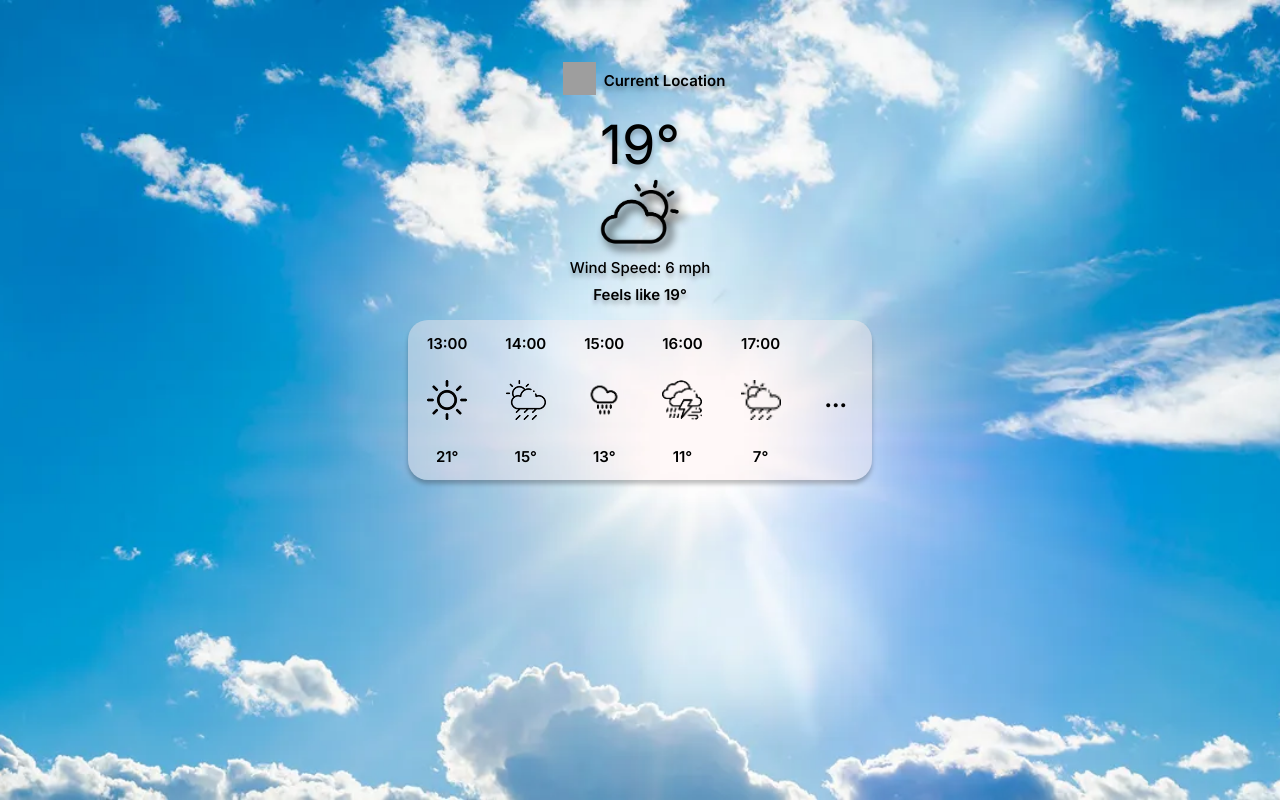
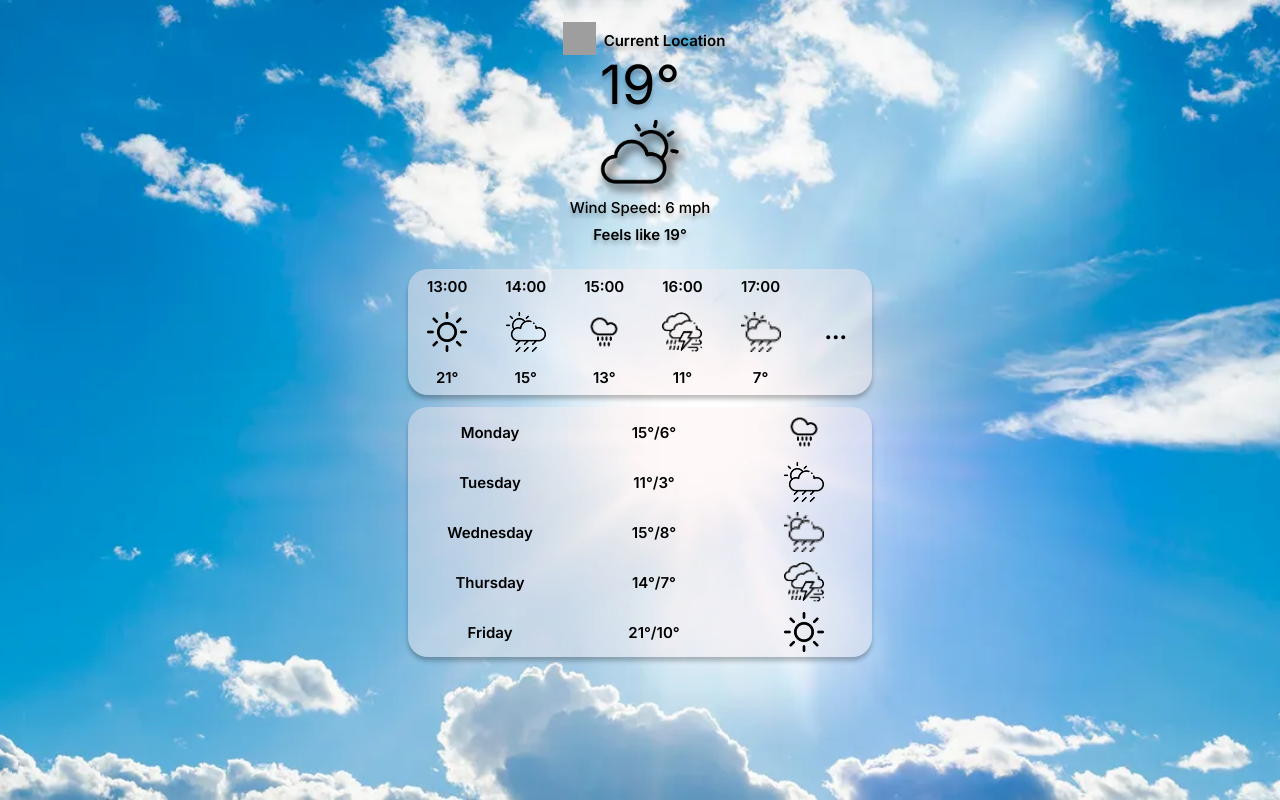
Before and after one commit to Rajpreet0404/Group-8-Weather-App, a React (Create React App) app in the folder gui-react-app/: page / in a window 1280 px wide. Built offline with nearby package versions, Linux system fonts and the light colour scheme; grey boxes are pictures that could not be loaded.

Commit message:
implement hourly and daily temperature displays

```diff
--- a/gui-react-app/src/App.js
+++ b/gui-react-app/src/App.js
@@ -2,6 +2,22 @@
 import React from "react";
 import "./reset.css"; // Import the CSS file
 import "./style.css"; // Import the CSS file
+
+const hourlyTemps = [
+  { time: "13:00", imgSrc: "/image5.png", alt: "Sunny",  temp: "21°"},
+  { time: "14:00", imgSrc: "/image4.png", alt: "Partly cloudy",  temp: "15°" },
+  { time: "15:00", imgSrc: "/image9.png", alt: "Heavy rain",  temp: "13°" },
+  { time: "16:00", imgSrc: "/image7.png", alt: "Lightning",  temp: "11°" },
+  { time: "17:00", imgSrc: "/image15.png", alt: "Partly cloudy",  temp: "7°" },
+];
+
+const dailyTemps = [
+  { day: "Monday", temp: "15°/6°", imgSrc: "/image9.png", alt: "Heavy rain"},
+  { day: "Tuesday", temp: "11°/3°", imgSrc: "/image4.png", alt: "Partly cloudy" },
+  { day: "Wednesday", temp: "15°/8°", imgSrc: "/image15.png", alt: "Partly cloudy" },
+  { day: "Thursday", temp: "14°/7°", imgSrc: "/image7.png", alt: "Lightning" },
+  { day: "Friday", temp: "21°/10°", imgSrc: "/image5.png", alt: "Sunny" },
+];
 
 function App() {
   return (
@@ -30,39 +46,31 @@ function App() {
           <h1>Feels like 19°</h1>
         </div>
       </section>
-      {/* Temperature overview */}
+      {/* Hourly temperature overview */}
       <section className="tempBox">
-        <div className="miniTemp">
-          <h1>13:00</h1>
-          <img src="/image5.png" alt="Sunny"/>
-          <h1>21°</h1>
-        </div>
-        <div className="miniTemp">
-          <h1>14:00</h1>
-          <img src="/image4.png" alt="Sunny"/>
-          <h1>15°</h1>
-        </div>
-        <div className="miniTemp">
-          <h1>15:00</h1>
-          <img src="/image9.png" alt="Sunny"/>
-          <h1>13°</h1>
-        </div>
-        <div className="miniTemp">
-          <h1>16:00</h1>
-          <img src="/image7.png" alt="Sunny"/>
-          <h1>11°</h1>
-        </div>
-        <div className="miniTemp">
-          <h1>17:00</h1>
-          <img src="/image15.png" alt="Sunny"/>
-          <h1>7°</h1>
-        </div>
+        {hourlyTemps.map((hourlyTemp, index) => (
+          <div className="miniTemp" key={index}>
+            <h1>{hourlyTemp.time}</h1>
+            <img src={hourlyTemp.imgSrc} alt={hourlyTemp.alt} />
+            <h1>{hourlyTemp.temp}</h1>
+          </div>
+        ))}
         <div className="miniTemp">
           <h1></h1>
           <button>...</button>
           <h1></h1>
         </div>
       </section>
+      {/* Daily temperature overview */}
+      <section className="dailyTempBox">
+        {dailyTemps.map((dailyTemp, index) => (
+          <div className="dailyTemp" key={index}>
+            <h1>{dailyTemp.day}</h1>
+            <h2>{dailyTemp.temp}</h2>
+            <img src={dailyTemp.imgSrc} alt={dailyTemp.alt} />
+          </div>
+        ))}
+      </section>
     </section>
   );
 }
--- a/gui-react-app/src/style.css
+++ b/gui-react-app/src/style.css
@@ -26,12 +26,13 @@
 .locationBox{
     grid-area: location;
     display:flex;
-    height: 10rem;
+    height: 5rem;
     min-width: 100%;
     justify-content: center;
     flex-direction: row;
     align-items: center;
     z-index: 1;
+    margin-bottom: 1rem;
 }
 
 .weatherBox{
@@ -54,12 +55,13 @@
     width: auto;
     min-width: 29rem;
     max-width: 95%;
-    height: 100%;
+    height: 75%;
     flex-shrink: 0;
     border-radius: 1.25rem;
     background: rgb(255, 238, 238, 0.4);
     box-shadow: 0px 4px 4px 0px rgba(0, 0, 0, 0.25);
     z-index: 1;
+    margin-top: -2rem;
 }
 
 .miniTemp button{
@@ -152,3 +154,57 @@
     flex-shrink: 0;
     aspect-ratio: 1/1;
 }
+
+.dailyTempBox{
+    grid-area: tempBox;
+    min-width: 29rem;
+    width: auto;
+    height: 125%;
+    flex-shrink: 0;
+    border-radius: 1.25rem;
+    background: rgb(255, 238, 238, 0.4);
+    box-shadow: 0px 4px 4px 0px rgba(0, 0, 0, 0.25);
+    z-index: 1;
+    display: flex;
+    flex-direction: column;
+    justify-content: space-around;
+}
+
+.dailyTemp{
+    z-index: 2;
+    display: flex;
+    flex-direction: row;
+    justify-content: space-around;
+    align-items: center;
+}
+
+.dailyTemp h1{
+    flex: 1;
+    text-align: center;
+    color: #000;
+    font-family: Inter;
+    font-size: 0.9375rem;
+    font-style: normal;
+    font-weight: 600;
+    line-height: normal;
+}
+
+.dailyTemp h2{
+    margin-right: 3rem;
+    flex: 1;
+    text-align: center;
+    color: #000;
+    font-family: Inter;
+    font-size: 0.9375rem;
+    font-style: normal;
+    font-weight: 600;
+    line-height: normal;
+}
+
+.dailyTemp img{
+    margin-right: 3rem;
+    width: 2.5rem;
+    height: 2.5rem;
+    flex-shrink: 0;
+    aspect-ratio: 1/1;
+}
```
